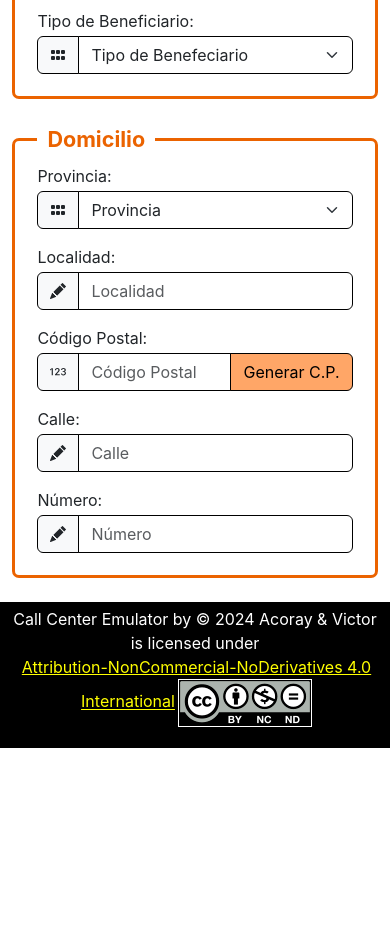
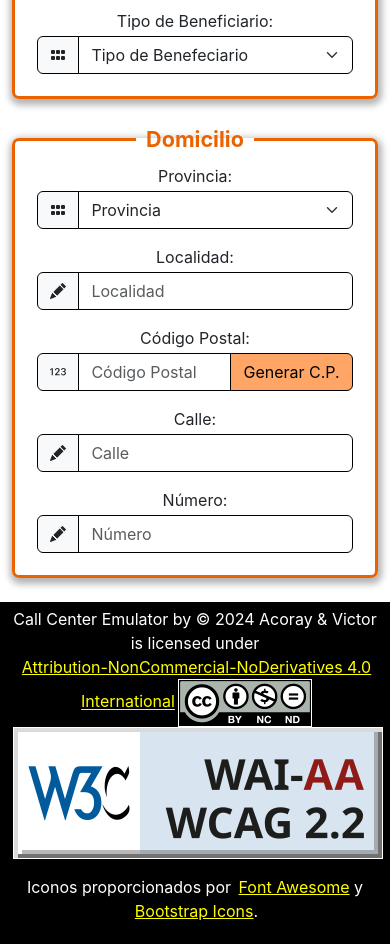
Before and after one commit to Vlougon/UT2-Frontend, a React (Create React App) app in the folder teleasistencia/: page / in a window 390 px wide. Shown: the part 960-1904 px from the top of the page. Before the commit the page ends 1708 px from the top, so only its background shows below. Built offline with nearby package versions, Linux system fonts and the light colour scheme.

Commit message:
Updated Layout & BenForm!

```diff
--- a/teleasistencia/src/components/BeneficiaryForm.jsx
+++ b/teleasistencia/src/components/BeneficiaryForm.jsx
@@ -1,6 +1,21 @@
 import '../styles/BeneficiaryForm.css';
 
 export default function BeneficiaryForm() {
+
+    const dniGenerator = () => {
+
+    };
+
+    const ssGenerator = () => {
+
+    };
+
+    const cpGenerator = () => {
+
+    };
+
+    console.log(dniGenerator, ssGenerator, cpGenerator);
+
     return (
         <div className='container-fluid'>
             <form action="#" method="post">
--- a/teleasistencia/src/layouts/HeadFoot.jsx
+++ b/teleasistencia/src/layouts/HeadFoot.jsx
@@ -7,20 +7,20 @@ export default function HeadFoot() {
             <header>
                 <nav className="navbar navbar-expand-md">
                     <div className="container-fluid">
-                        <a className="navbar-brand" href="#">
+                        <a className="navbar-brand" href="../images/logoMajada.png">
                             <img src="../images/logoMajada.png" alt="Logo del Majada Marcial" />
                             Majada's Call Center
                         </a>
-                        <button className="navbar-toggler" type="button" data-bs-toggle="collapse" data-bs-target="#teachersNavbar" aria-controls="teachersNavbar" aria-expanded="false" aria-label="Toggle navigation">
+                        <button className="navbar-toggler" type="button" data-bs-toggle="collapse" data-bs-target="#userNavbar" aria-controls="userNavbar" aria-expanded="false" aria-label="Toggle navigation">
                             <span className="navbar-toggler-icon"></span>
                         </button>
-                        <div className="collapse navbar-collapse" id="teachersNavbar">
+                        <div className="collapse navbar-collapse" id="userNavbar">
                             <ul className="navbar-nav me-auto mb-2 mb-lg-0">
                             </ul>
 
                             <button id="profileBox" name="Perfil de Usuario">
-                                <img src="../images/defaultUserIcon.png" alt="Icono de Perfil del Profesor" className="d-inline-block" />
-                                <span id="teachersName"></span>
+                                <img src="../images/defaultUserIcon.png" alt="Icono de Perfil de Usuario" className="d-inline-block" />
+                                <span id="usersName"></span>
                             </button>
                         </div>
                     </div>
@@ -35,8 +35,15 @@ export default function HeadFoot() {
                 <p>
                     Call Center Emulator by &#169; 2024 Acoray & Victor is licensed under
                     <a href="http://creativecommons.org/licenses/by-nc-nd/4.0/?ref=chooser-v1" target="_blank" rel="license noopener noreferrer"> Attribution-NonCommercial-NoDerivatives 4.0 International
-                        <img src="../images/creativecommons.png" alt='Icono de Copyrigth' />
+                        <img src="../images/creativecommons.png" alt='Licensias de Creative Common' />
                     </a>
+                    <a href="https://www.w3.org/TR/WCAG22/" target="_blank" rel='noreferrer'>
+                        <img src="../images/wcag2.2AA.png" alt='Licensia de Accesibilidad Web' />
+                    </a>
+                </p>
+
+                <p>
+                    Iconos proporcionados por <a href="https://fontawesome.com/" target='_blank' rel='noreferrer'>Font Awesome</a> y <a href="https://icons.getbootstrap.com/" target='_blank' rel='noreferrer'>Bootstrap Icons</a>.
                 </p>
             </footer>
         </div>
--- a/teleasistencia/src/styles/BeneficiaryForm.css
+++ b/teleasistencia/src/styles/BeneficiaryForm.css
@@ -1,10 +1,10 @@
 fieldset {
-    border: 1px groove #ddd !important;
+    margin: 0 0 1.5em 0 !important;
     padding: 0 1.4em 1.4em 1.4em !important;
-    margin: 0 0 1.5em 0 !important;
-    text-align: start;
     border: 3px solid #EB6300 !important;
     border-radius: 7px;
+    text-align: start;
+    box-shadow: 1px 3px 7px 3px rgba(0, 0, 0, .3);
 }
 
 legend {
@@ -15,7 +15,9 @@ legend {
     font-weight: bold;
 }
 
-input, select, span {
+input,
+select,
+span {
     border: 1px solid black !important;
 }
 
@@ -31,3 +33,9 @@ label {
 .btn-orange:hover {
     background-color: #ff6a00 !important;
 }
+
+@media (max-width: 768px) {
+    fieldset {
+        text-align: center;
+    }
+}
--- a/teleasistencia/src/styles/HeadFoot.css
+++ b/teleasistencia/src/styles/HeadFoot.css
@@ -15,6 +15,7 @@ nav a img {
 
 footer {
     background-color: black;
+    margin-top: 15px;
     padding: 5px;
     color: white;
 }
```
